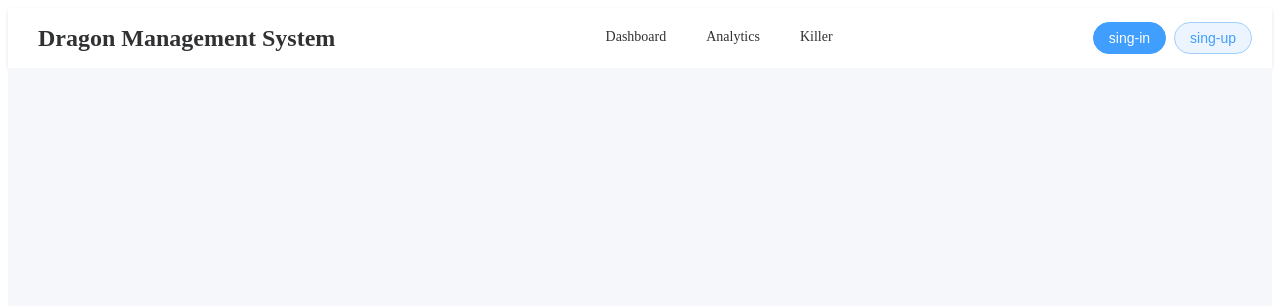
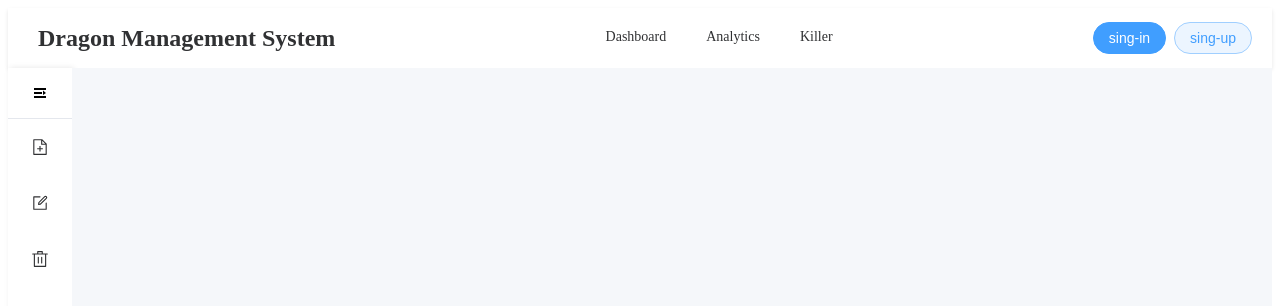
Before and after one commit to Luhter1/isLab1, a Vue app in the folder frontend/: page / in a window 1280 px wide. Shown: the top 306 px of the page. Built offline with nearby package versions, Linux system fonts and the light colour scheme.

Commit message:
add sidebar

```diff
--- a/frontend/src/App.vue
+++ b/frontend/src/App.vue
@@ -1,6 +1,23 @@
 <script setup>
+import { ref } from 'vue'
 import { RouterView } from 'vue-router'
 import MenuAuth from './components/MenuAuth.vue'
+import {
+  Fold,
+  Expand,
+  Plus,
+  Edit,
+  Delete,
+  Search,
+  Download,
+  Upload,
+  Setting
+} from '@element-plus/icons-vue'
+
+const isCollapse = ref(true)
+const handleToggle = () => {
+  isCollapse.value = !isCollapse.value
+}
 </script>
 
 <template>
@@ -20,9 +37,40 @@ import MenuAuth from './components/MenuAuth.vue'
       </div>
     </el-header>
 
-    <el-main>
-      <RouterView />
-    </el-main>
+    <el-container>
+      <el-aside :width="isCollapse ? '64px' : '200px'">
+        <div class="toggle-button" @click="handleToggle">
+          <el-icon>
+            <Fold v-if="!isCollapse" />
+            <Expand v-else />
+          </el-icon>
+        </div>
+
+        <el-menu
+          :router="true"
+          :collapse="isCollapse"
+          :collapse-transition="false"
+          class="sidebar-menu"
+        >
+          <el-menu-item index="/create">
+            <el-icon><DocumentAdd /></el-icon>
+            <template #title>Create</template>
+          </el-menu-item>
+          <el-menu-item index="/update">
+            <el-icon><Edit /></el-icon>
+            <template #title>Update</template>
+          </el-menu-item>
+          <el-menu-item index="/delete">
+            <el-icon><Delete /></el-icon>
+            <template #title>Delete</template>
+          </el-menu-item>
+        </el-menu>
+      </el-aside>
+
+      <el-main>
+        <RouterView />
+      </el-main>
+    </el-container>
   </el-container>
 </template>
 
@@ -53,6 +101,30 @@ import MenuAuth from './components/MenuAuth.vue'
     }
   }
 
+  .el-aside {
+    background-color: #fff;
+    box-shadow: 2px 0 6px rgba(0, 0, 0, 0.1);
+    transition: width 0.3s;
+
+    .toggle-button {
+      height: 50px;
+      display: flex;
+      align-items: center;
+      justify-content: center;
+      cursor: pointer;
+      border-bottom: 1px solid #e4e7ed;
+
+      &:hover {
+        background-color: #f5f7fa;
+      }
+    }
+
+    .sidebar-menu {
+      border-right: none;
+      height: calc(100vh - 110px);
+    }
+  }
+
   .el-main {
     background-color: #f5f7fa;
     padding: 20px;
```
Also changed, not shown: frontend/src/components/icons/IconCommunity.vue (deleted, +0 -7 lines), frontend/src/components/icons/IconDocumentation.vue (deleted, +0 -7 lines), frontend/src/components/icons/IconEcosystem.vue (deleted, +0 -7 lines), frontend/src/components/icons/IconSupport.vue (deleted, +0 -7 lines), frontend/src/components/icons/IconTooling.vue (deleted, +0 -19 lines).
